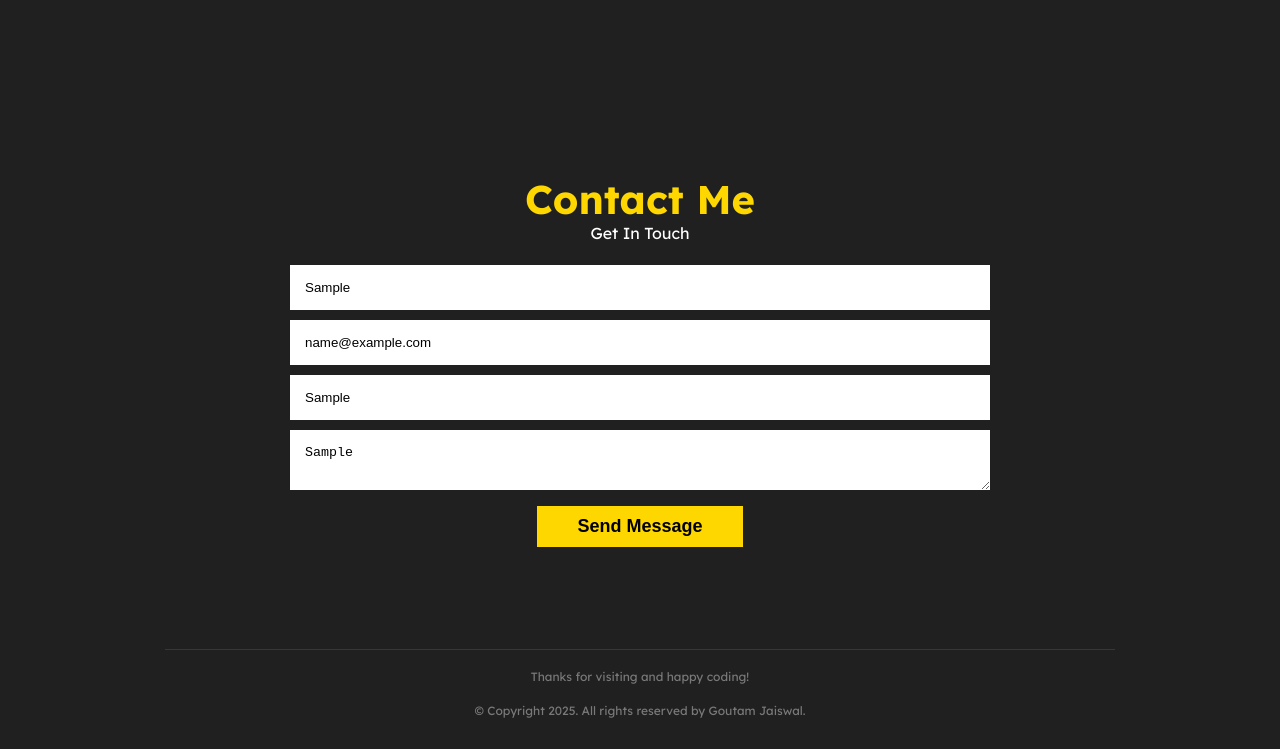
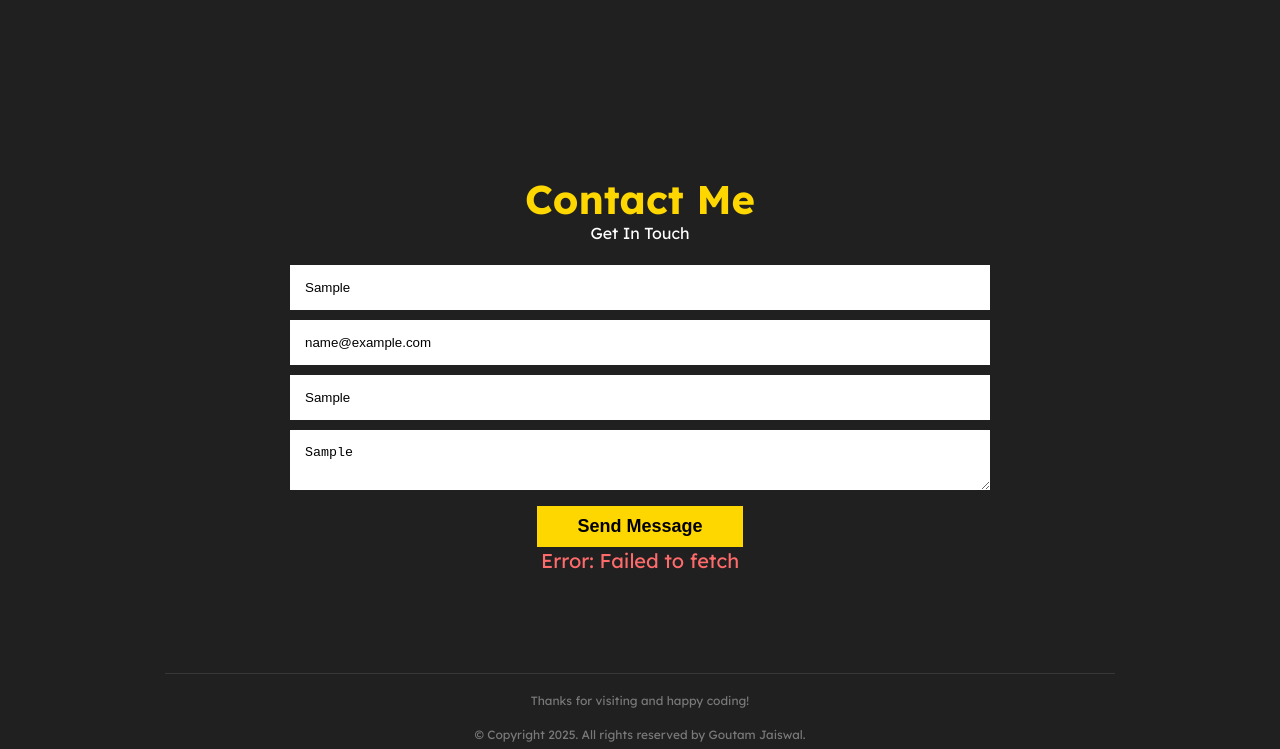
Before and after one commit to SaytoGoutam/mywebsite, a plain HTML site: page index.html in a window 1280 px wide. Both pictures are taken after typing "Sample", "name@example.com", "Sample", "Sample" into the empty fields and a click on the input "Send Message". Shown: the part 2357-3106 px from the top of the page. Drawn offline with nearby package versions, Linux system fonts and the light colour scheme; no server answers.

Commit message:
Dowlaod cv link updated

```diff
--- a/index.html
+++ b/index.html
@@ -59,7 +59,7 @@
                 problem-solving, I am constantly seeking opportunities to learn and grow in this ever-evolving field</p>
 
             <div class="btn-group">
-                <a href="#" class="btn   active">Download CV</a>
+                <a href="https://pdf.ac/8nDilkAw" class="btn   active">Download CV</a>
                 <a href="mailto:Goutamjaiswal0613@gmail.com" class="btn">Contact</a>
             </div>
 
--- a/script.js
+++ b/script.js
@@ -64,22 +64,47 @@ $(document).ready(function() {
       origin: "bottom"
     });
 
-  //contact form to excel sheet
-  const scriptURL = 'https://script.google.com/macros/s/AKfycbzUSaaX3XmlE5m9YLOHOBrRuCh2Ohv49N9bs4bew7xPd1qlgpvXtnudDs5Xhp3jF-Fx/exec';
+  //contact form to local backend
+  const apiURL = 'http://localhost:5000/api/contact';
   const form = document.forms['submitToGoogleSheet']
   const msg = document.getElementById("msg")
 
   form.addEventListener('submit', e => {
       e.preventDefault()
-      fetch(scriptURL, { method: 'POST', body: new FormData(form) })
-          .then(response => {
-              msg.innerHTML = "Message sent successfully"
+
+      const formData = {
+          NAME: form.NAME.value,
+          EMAIL: form.EMAIL.value,
+          SUBJECT: form.SUBJECT.value,
+          MESSAGE: form.MESSAGE.value
+      };
+
+      fetch(apiURL, {
+          method: 'POST',
+          headers: {
+              'Content-Type': 'application/json'
+          },
+          body: JSON.stringify(formData)
+      })
+      .then(response => response.json())
+      .then(data => {
+          if (data.success || data.message) {
+              msg.innerHTML = "Message sent successfully!"
+              msg.style.color = "#52C77B"
               setTimeout(function () {
                   msg.innerHTML = ""
               }, 5000)
               form.reset()
-          })
-          .catch(error => console.error('Error!', error.message))
+          } else {
+              msg.innerHTML = "Error: " + (data.error || 'Failed to send message')
+              msg.style.color = "#FF6B6B"
+          }
+      })
+      .catch(error => {
+          console.error('Error!', error.message)
+          msg.innerHTML = "Error: " + error.message
+          msg.style.color = "#FF6B6B"
+      })
   })
 
   });
```
